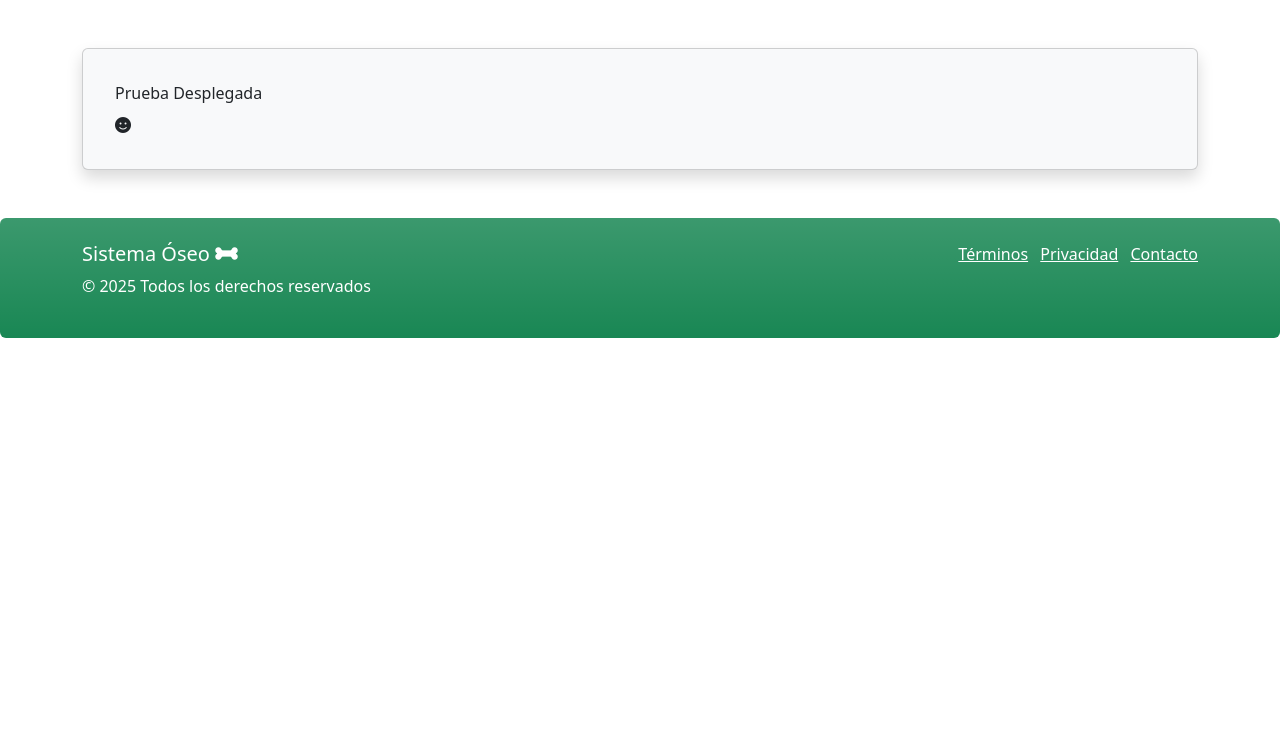
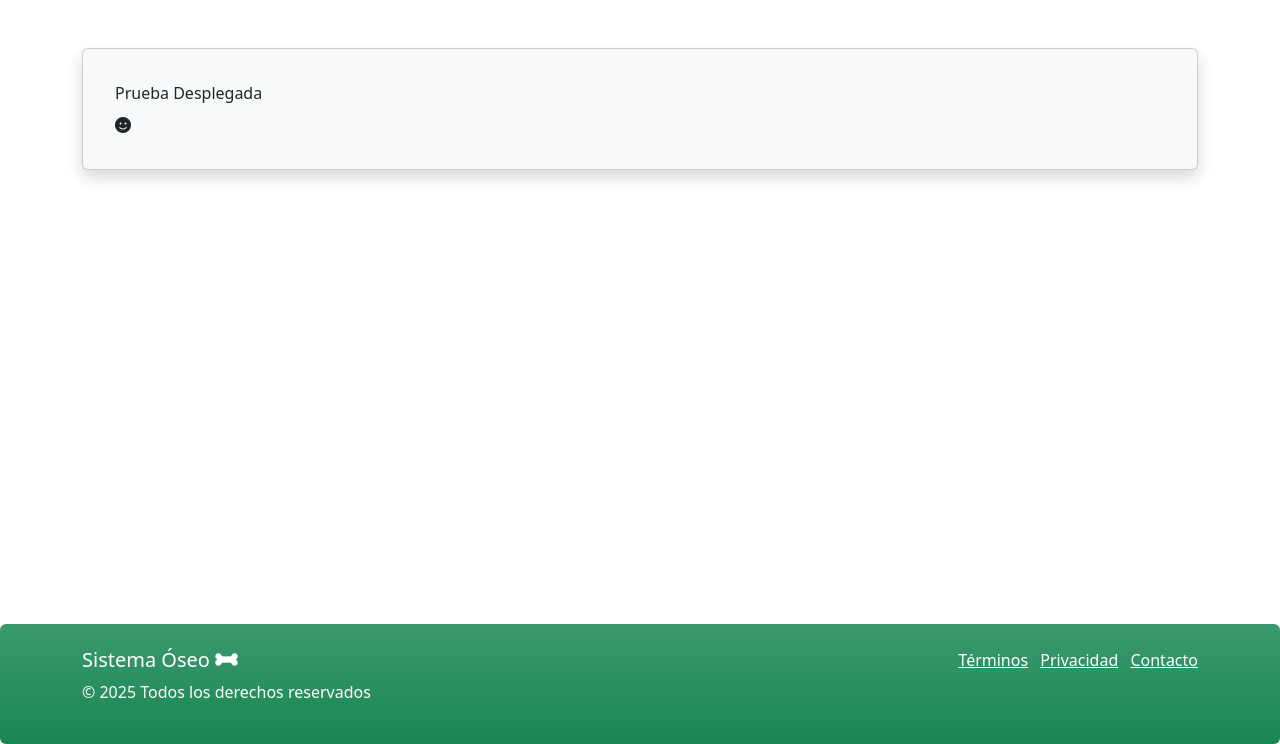
Before and after one commit to Velasco-Dev/Bone_System, a Django app: page / in a window 1280 px wide. Shown: the part 56-800 px from the top of the page. Run offline with Django 5.2, Linux system fonts and the light colour scheme; some libraries are stand-ins or nearby versions.

Commit message:
Prueba Django 1

```diff
--- a/Home/templates/footer.html
+++ b/Home/templates/footer.html
@@ -1,4 +1,4 @@
-<footer class="bg-success bg-gradient text-white py-4 mt-5 rounded">
+<footer class="bg-success bg-gradient text-white py-4 mt-5 rounded fixed-bottom">
     <div class="container">
         <div class="row">
             <div class="col-md-6">
```
